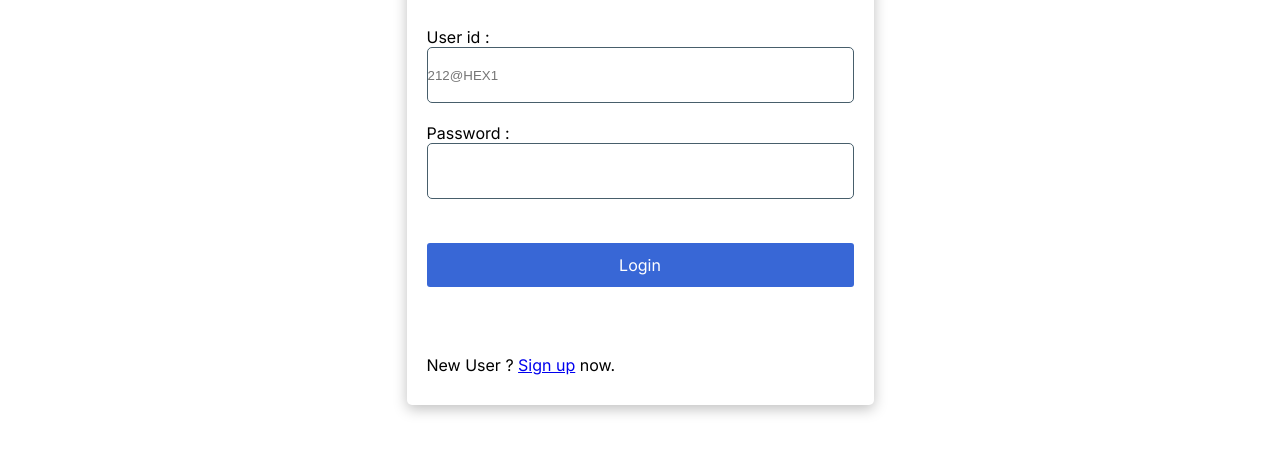
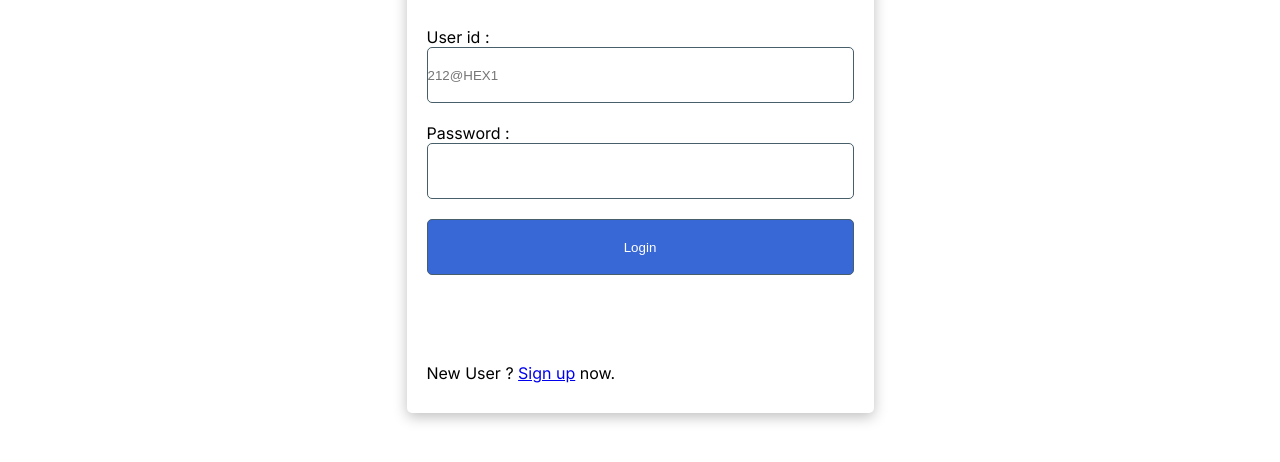
Before and after one commit to Prakashd05/Complaint_Registration_System, a plain HTML site: page userlogin.html in a window 1280 px wide. Shown: the part 322-784 px from the top of the page. Drawn offline with Linux system fonts and the light colour scheme.

Commit message:
Add files via upload
there was no functional submit button , instead just a href was there to another html page.

```diff
--- a/userlogin.html
+++ b/userlogin.html
@@ -27,7 +27,7 @@
             <h3><center>Login with registered user id and password</center></h3>
         </div>
         <div class="form">
-            <form action="">
+            <form method="post">
                 <p>
                     <label for="Userid">User id : </label><br>
                     <input type="text" name="Userid" id="Userid" placeholder="212@HEX1" autocomplete="on" required>
@@ -36,11 +36,11 @@
                     <label for="password">Password : </label><br>
                     <input type="password" name="password" id="password"required>
                 </p>
+                <input class="btn" type="submit" name="" id="" , value="Login">
             </form>
-            <a href="userpage1.html" class="btn">Login</a>
+
             <br>
             <p>New User ? <a href="signup.html">Sign up</a> now.</p>
         </div>
     </div>
-
 </html>
```
